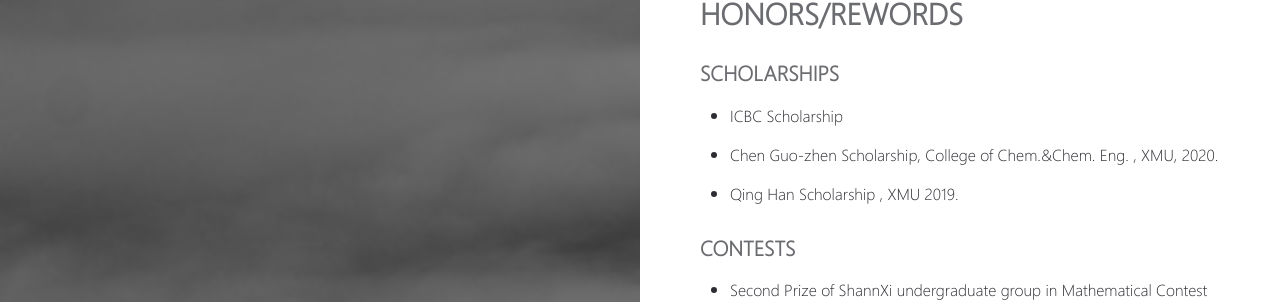
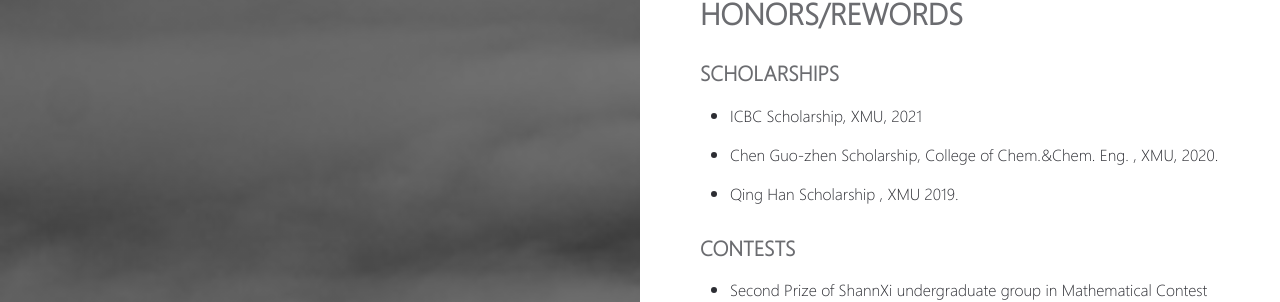
Before and after one commit to shuayliu/shuayliu.github.io, a Jekyll site: the page built from _pages/Curriculum_Vitae.md, in a window 1280 px wide. Shown: the part 1033-1335 px from the top of the page. Built offline with Jekyll 4.4.1, drawn with Linux system fonts in a browser that asks for light colours.

Commit message:
update CV

```diff
--- a/_pages/Curriculum_Vitae.md
+++ b/_pages/Curriculum_Vitae.md
@@ -33,7 +33,7 @@ permalink: /cv.html
 
 ### SCHOLARSHIPS
 
-- *ICBC Scholarship*
+- *ICBC Scholarship*, XMU, 2021
 - *Chen Guo-zhen Scholarship*, College of Chem.&Chem. Eng. , XMU, 2020.
 - *Qing Han Scholarship* , XMU 2019.
 
```
